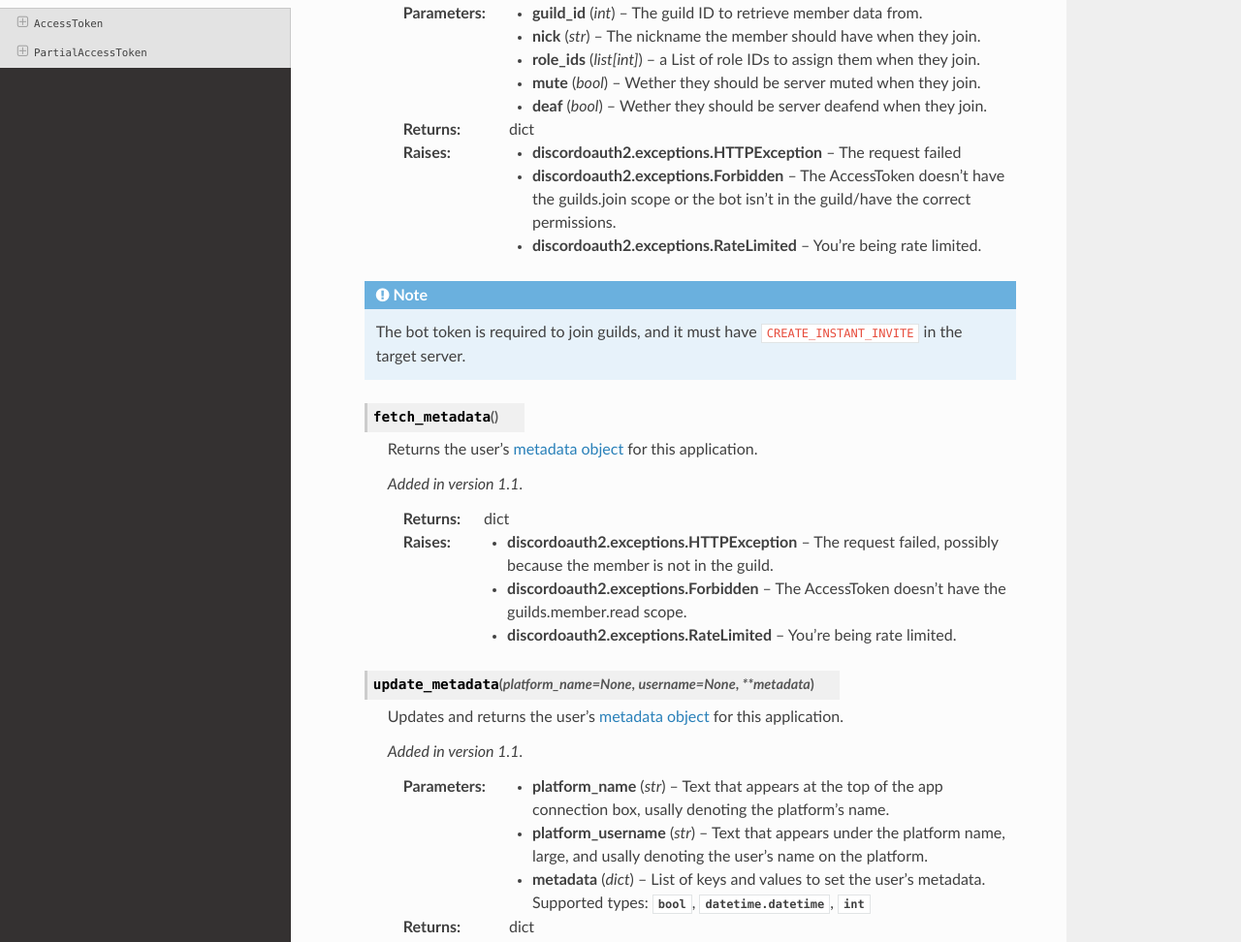
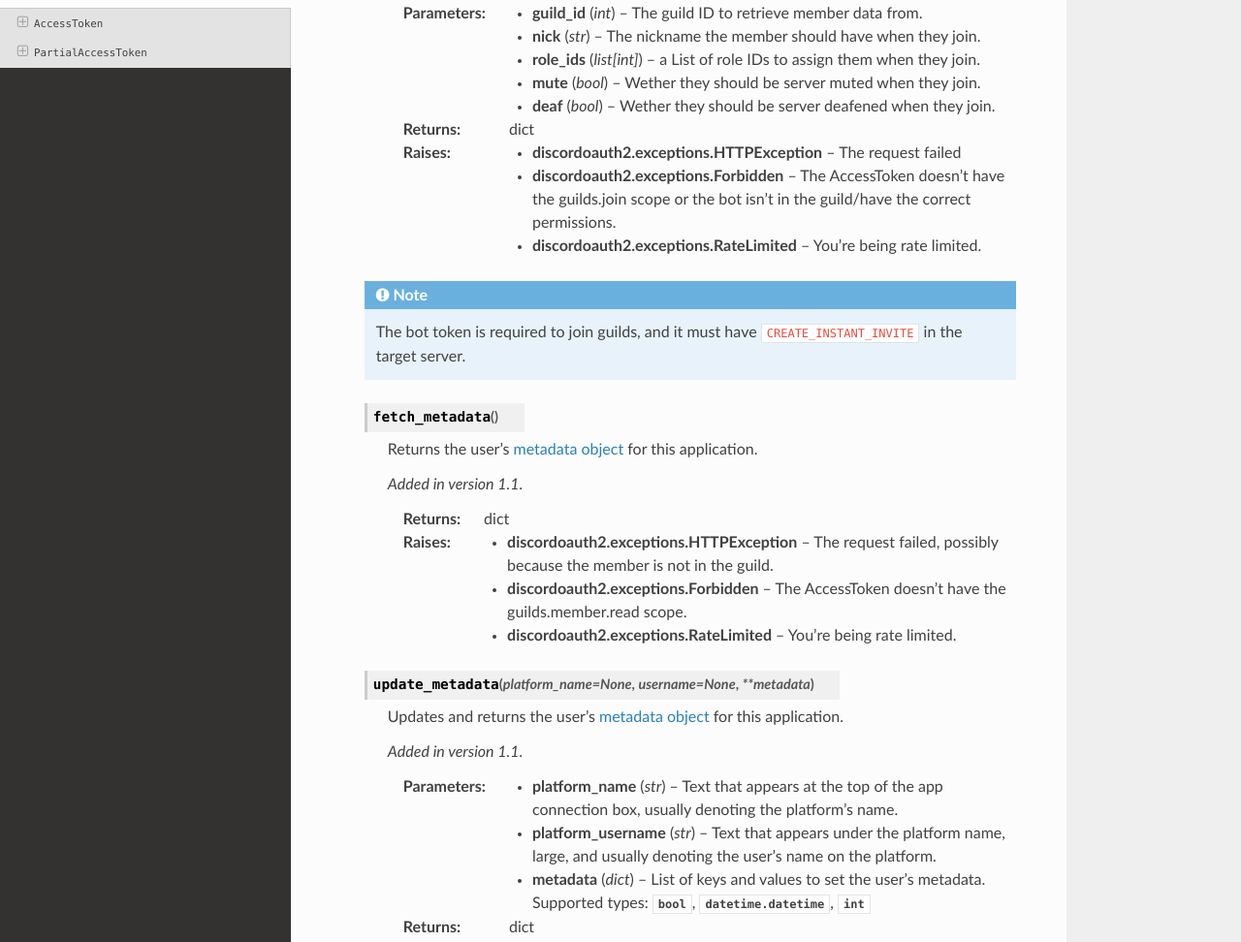
Before and after one commit to treeben77/discord-oauth2.py, a Sphinx documentation site: the page built from docs/source/access_token.rst, in a window 1280 px wide and 1400 px high, scrolled down 1969 px. Shown: the part 158-1130 px from the top of the window at 97% size. Built offline with Sphinx 7.4.7 and the Read the Docs theme 3.1.0, drawn with Linux system fonts in a browser that asks for light colours; pages that are not in the unit, such as notebooks, are missing from menus; some of the changed text lies outside the part shown.

Commit message:
Fix typos

```diff
--- a/docs/source/access_token.rst
+++ b/docs/source/access_token.rst
@@ -94,7 +94,7 @@ AccessToken
       :param str nick: The nickname the member should have when they join.
       :param list[int] role_ids: a List of role IDs to assign them when they join.
       :param bool mute: Wether they should be server muted when they join.
-      :param bool deaf: Wether they should be server deafend when they join.
+      :param bool deaf: Wether they should be server deafened when they join.
 
       :returns: dict
       :raises discordoauth2.exceptions.HTTPException: The request failed
@@ -122,8 +122,8 @@ AccessToken
 
       .. versionadded:: 1.1
 
-      :param str platform_name: Text that appears at the top of the app connection box, usally denoting the platform's name.
-      :param str platform_username: Text that appears under the platform name, large, and usally denoting the user's name on the platform.
+      :param str platform_name: Text that appears at the top of the app connection box, usually denoting the platform's name.
+      :param str platform_username: Text that appears under the platform name, large, and usually denoting the user's name on the platform.
       :param dict metadata: List of keys and values to set the user's metadata. Supported types: :class:`bool`, :class:`datetime.datetime`, :class:`int`
 
       :returns: dict
@@ -227,7 +227,7 @@ AccessToken
       :param str nick: The nickname the member should have when they join.
       :param list[int] role_ids: a List of role IDs to assign them when they join.
       :param bool mute: Wether they should be server muted when they join.
-      :param bool deaf: Wether they should be server deafend when they join.
+      :param bool deaf: Wether they should be server deafened when they join.
 
       :returns: dict
       :raises discordoauth2.exceptions.HTTPException: The request failed
@@ -251,8 +251,8 @@ AccessToken
 
       .. versionadded:: 1.1
 
-      :param str platform_name: Text that appears at the top of the app connection box, usally denoting the platform's name.
-      :param str platform_username: Text that appears under the platform name, large, and usally denoting the user's name on the platform.
+      :param str platform_name: Text that appears at the top of the app connection box, usually denoting the platform's name.
+      :param str platform_username: Text that appears under the platform name, large, and usually denoting the user's name on the platform.
       :param dict metadata: List of keys and values to set the user's metadata. Supported types: :class:`bool`, :class:`datetime.datetime`, :class:`int`
 
       :returns: dict
```
Also changed, not shown: other parts of docs/source/access_token.rst (+1 -1 lines), docs/source/client.rst (+9 -9 lines).
